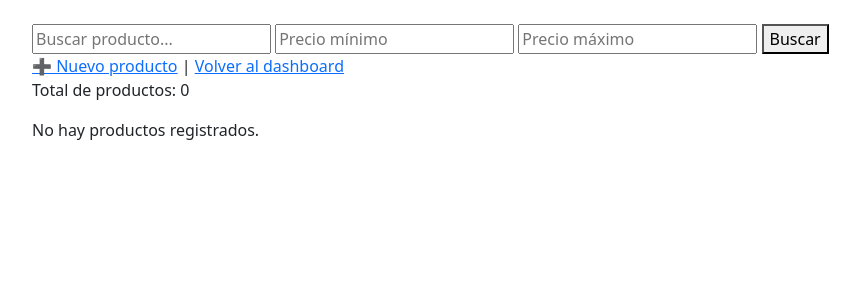
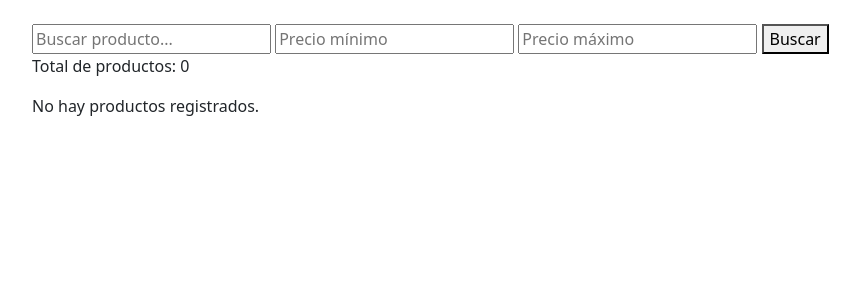
Before and after one commit to carlotee/secreto_heladeria, a Django app: page /productos/ in a window 1280 px wide. Shown: the part 56-356 px from the top of the page, without its empty margins (50-910 px from the left). Run offline with Django 5.2, Linux system fonts and the light colour scheme; data that the repository does not hold is empty; some libraries are stand-ins or nearby versions.

Commit message:
se actualiza

```diff
--- a/produccion/templates/base.html
+++ b/produccion/templates/base.html
@@ -26,6 +26,7 @@
             <ul class="navbar-nav me-auto">
                 {% if user.is_authenticated %}
                 <li class="nav-item"><a class="nav-link" href="{% url 'dashboard' %}">Dashboard</a></li>
+                <li class="nav-item"><a class="nav-link" href="{% url 'producto_crear' %}">➕ Nuevo producto</a></li>
 
                 {% if perms.producto.view_producto %}
                 <li class="nav-item">
--- a/produccion/templates/produccion/producto.html
+++ b/produccion/templates/produccion/producto.html
@@ -12,9 +12,6 @@
             <button type="submit">Buscar</button>
         </form>
     </div>
-
-    <a href="{% url 'producto_crear' %}">➕ Nuevo producto</a> |
-    <a href="{% url 'dashboard' %}">Volver al dashboard</a>
 
     <p>Total de productos: {{ total_productos }}</p>
 
```
